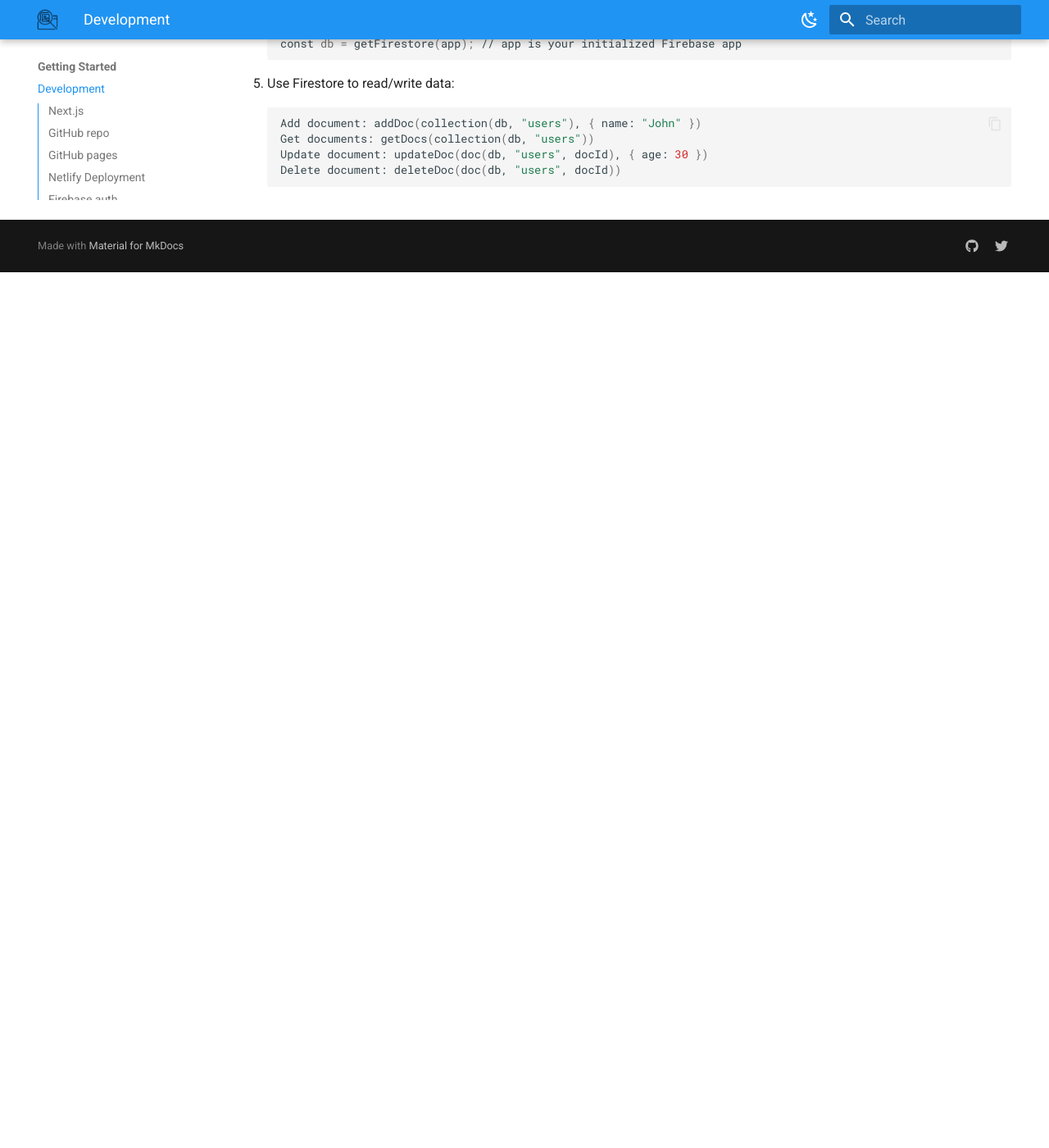
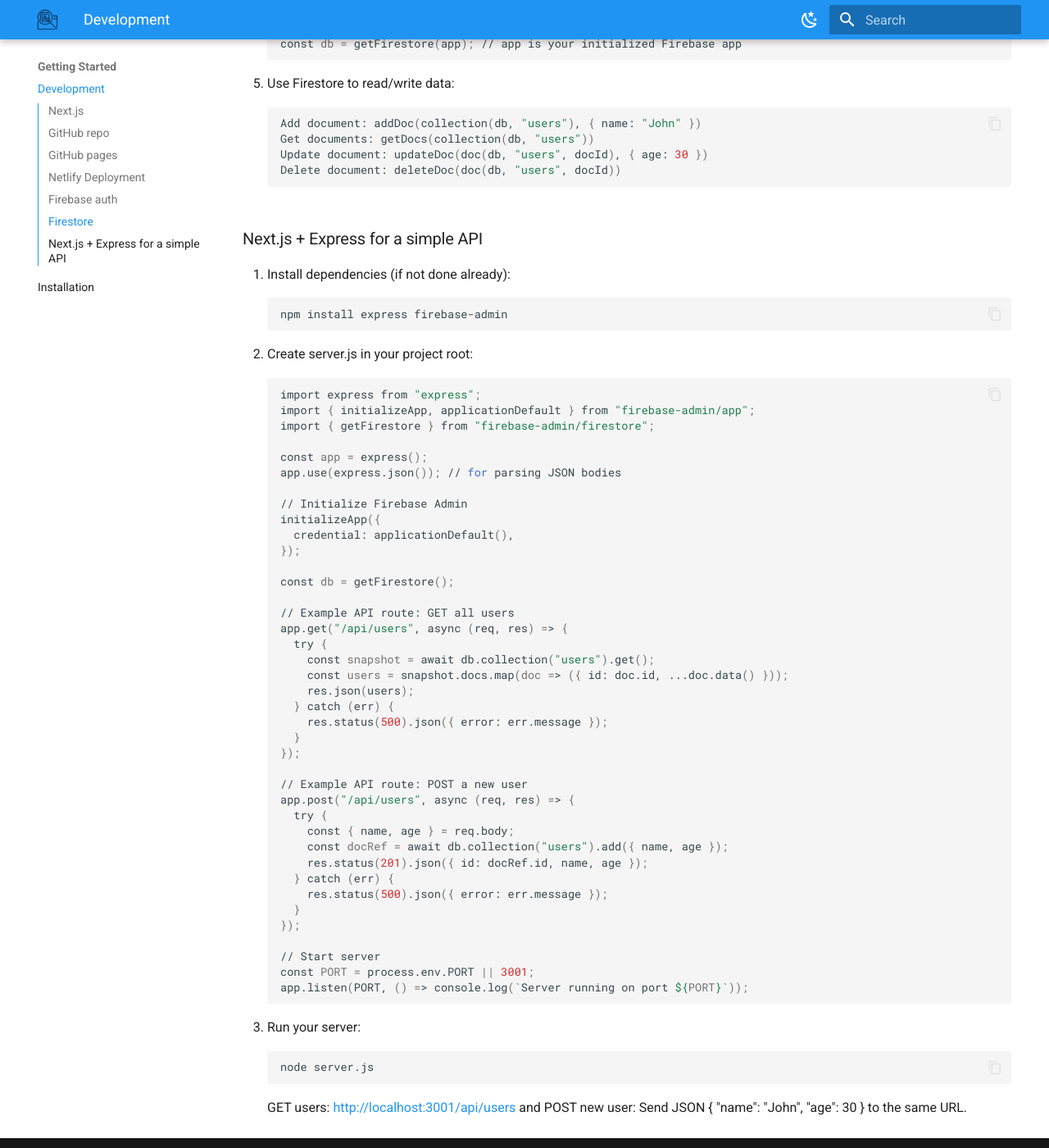
Before and after one commit to MakomaneTau/my-docs, an MkDocs documentation site: the page built from docs/getting-started/dev-setup.md, in a window 1280 px wide and 1400 px high, scrolled down 2573 px. Shown: the whole window at 82% size. Built offline with MkDocs 1.6.1 and Material for MkDocs 9.7.7, drawn with Linux system fonts in a browser that asks for light colours; before the commit the page ends 2905 px from its top, so only the background shows below that.

Commit message:
Added some UML diagrams for sprint 1, and added how to create an api under dev setup

````diff
--- a/docs/getting-started/dev-setup.md
+++ b/docs/getting-started/dev-setup.md
@@ -109,3 +109,57 @@ Get documents: getDocs(collection(db, "users"))
 Update document: updateDoc(doc(db, "users", docId), { age: 30 })
 Delete document: deleteDoc(doc(db, "users", docId))
 ```
+
+### Next.js + Express for a simple API
+1. Install dependencies (if not done already):
+```bash
+npm install express firebase-admin
+```
+2. Create server.js in your project root:
+```bash
+import express from "express";
+import { initializeApp, applicationDefault } from "firebase-admin/app";
+import { getFirestore } from "firebase-admin/firestore";
+
+const app = express();
+app.use(express.json()); // for parsing JSON bodies
+
+// Initialize Firebase Admin
+initializeApp({
+  credential: applicationDefault(),
+});
+
+const db = getFirestore();
+
+// Example API route: GET all users
+app.get("/api/users", async (req, res) => {
+  try {
+    const snapshot = await db.collection("users").get();
+    const users = snapshot.docs.map(doc => ({ id: doc.id, ...doc.data() }));
+    res.json(users);
+  } catch (err) {
+    res.status(500).json({ error: err.message });
+  }
+});
+
+// Example API route: POST a new user
+app.post("/api/users", async (req, res) => {
+  try {
+    const { name, age } = req.body;
+    const docRef = await db.collection("users").add({ name, age });
+    res.status(201).json({ id: docRef.id, name, age });
+  } catch (err) {
+    res.status(500).json({ error: err.message });
+  }
+});
+
+// Start server
+const PORT = process.env.PORT || 3001;
+app.listen(PORT, () => console.log(`Server running on port ${PORT}`));
+
+```
+3. Run your server:
+```bash
+node server.js
+```
+GET users: http://localhost:3001/api/users and POST new user: Send JSON { "name": "John", "age": 30 } to the same URL.
````
Also changed, not shown: docs/documentation/uml/sprint1.md (+20 -0 lines), docs/documentation/uml/Authentication Use Case Diagram.png (added), docs/documentation/uml/Deployment Diagram.drawio.png (added), docs/documentation/uml/Forgot Password Flowchart.png (added), docs/documentation/uml/Sign-Up Process Sequence Diagram.png (added), docs/documentation/uml/UML Sequence Diagram_ Login Process.png (added).
